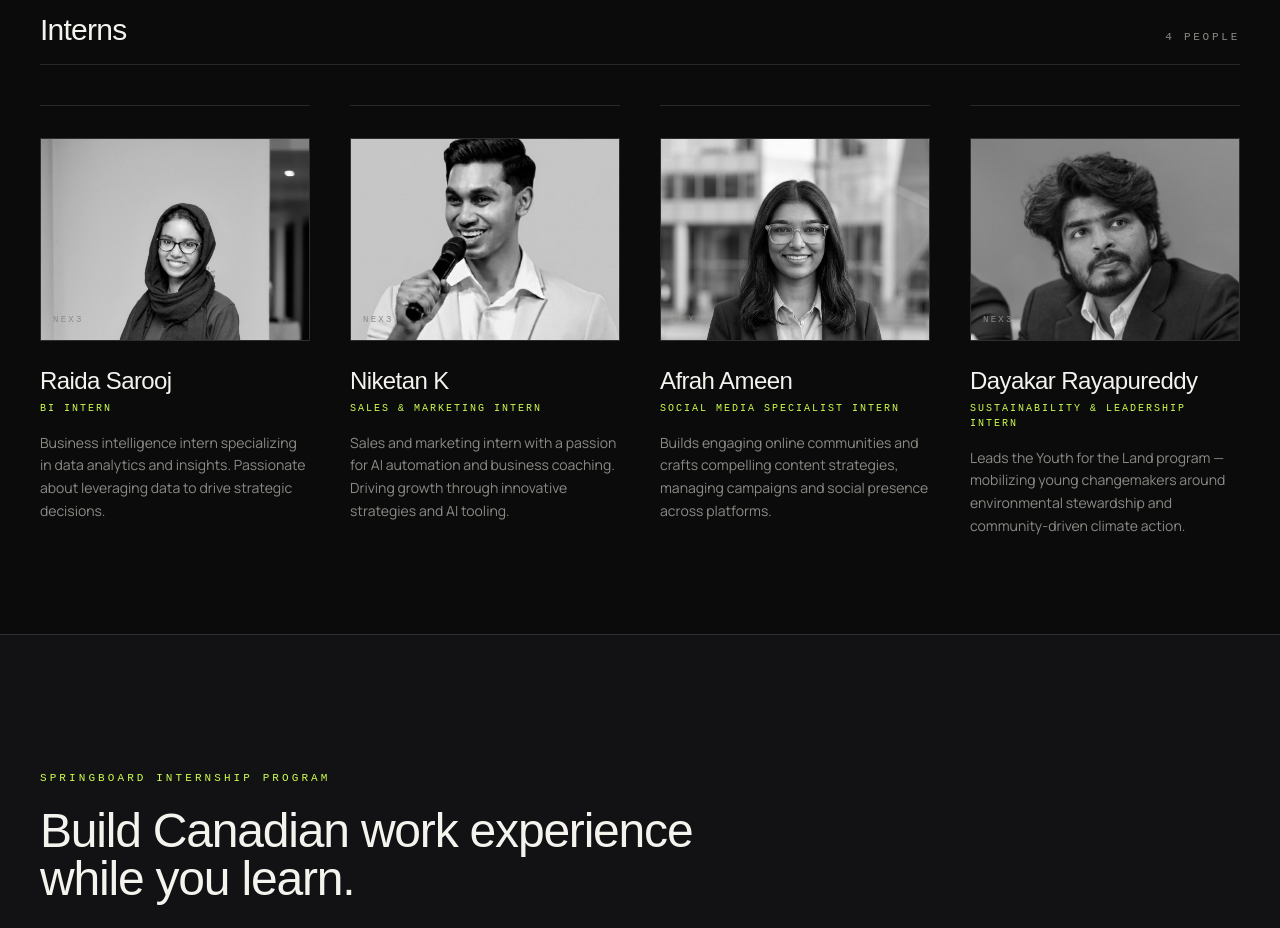
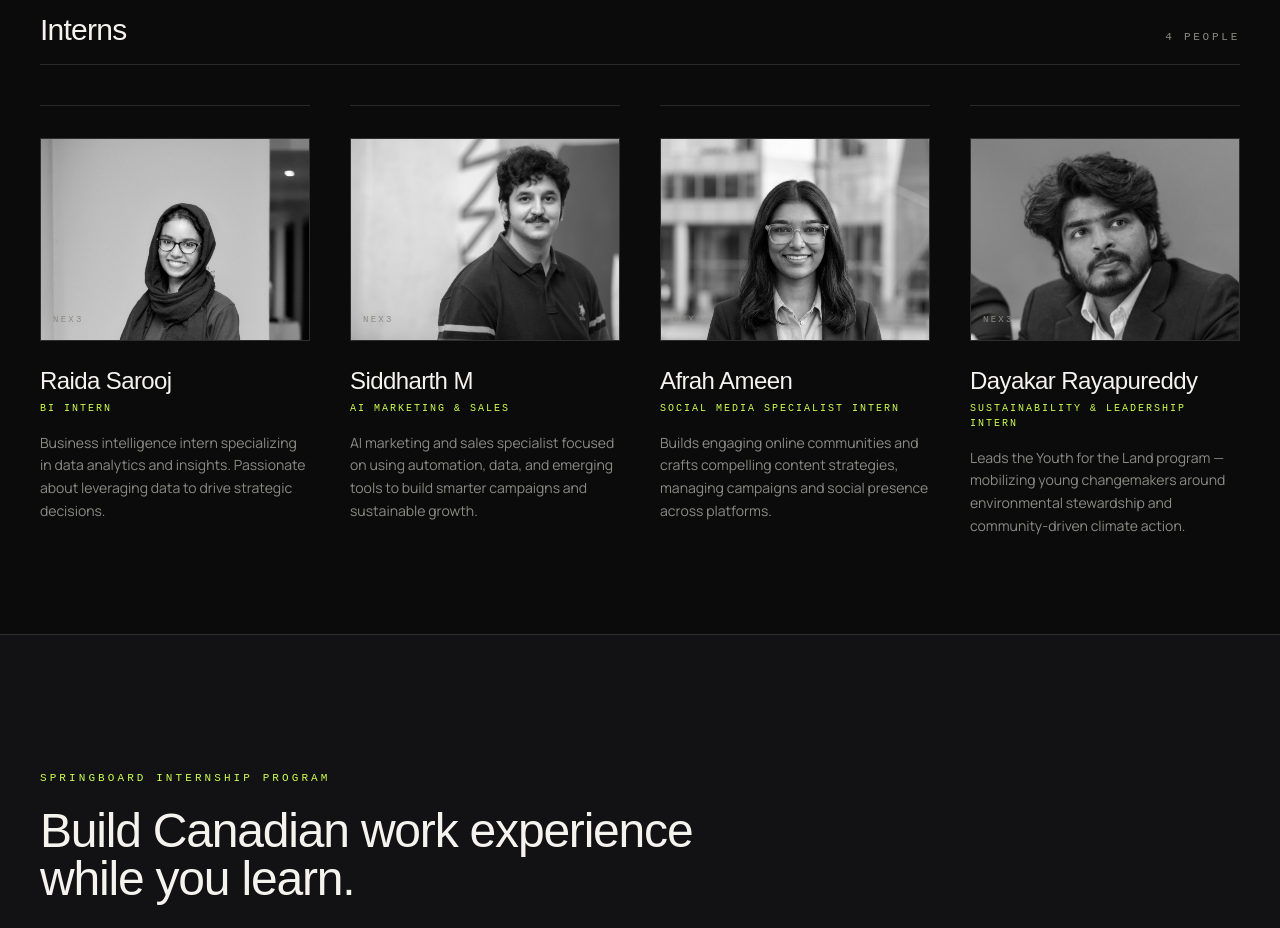
Before and after one commit to piratesandnavy/Nex-3-Emergent, a React (Create React App) app: page /team in a window 1280 px wide. Shown: the part 1160-2088 px from the top of the page. Built offline with nearby package versions, Linux system fonts and the light colour scheme; no server answers; a web font is replaced by a local one.

Commit message:
Update Siddharth team profile (#4)

```diff
--- a/src/pages/Team.jsx
+++ b/src/pages/Team.jsx
@@ -43,10 +43,10 @@ const INTERNS = [
     image: "/images/team/raida-sarooj.jpg",
   },
   {
-    name: "Niketan K",
-    role: "Sales & Marketing Intern",
-    bio: "Sales and marketing intern with a passion for AI automation and business coaching. Driving growth through innovative strategies and AI tooling.",
-    image: "/images/team/niketan-k.jpeg",
+    name: "Siddharth M",
+    role: "AI Marketing & Sales",
+    bio: "AI marketing and sales specialist focused on using automation, data, and emerging tools to build smarter campaigns and sustainable growth.",
+    image: "/images/team/siddharth-m.jpg",
   },
   {
     name: "Afrah Ameen",
```
Also changed, not shown: public/images/team/niketan-k.jpeg (deleted), public/images/team/siddharth-m.jpg (added).
